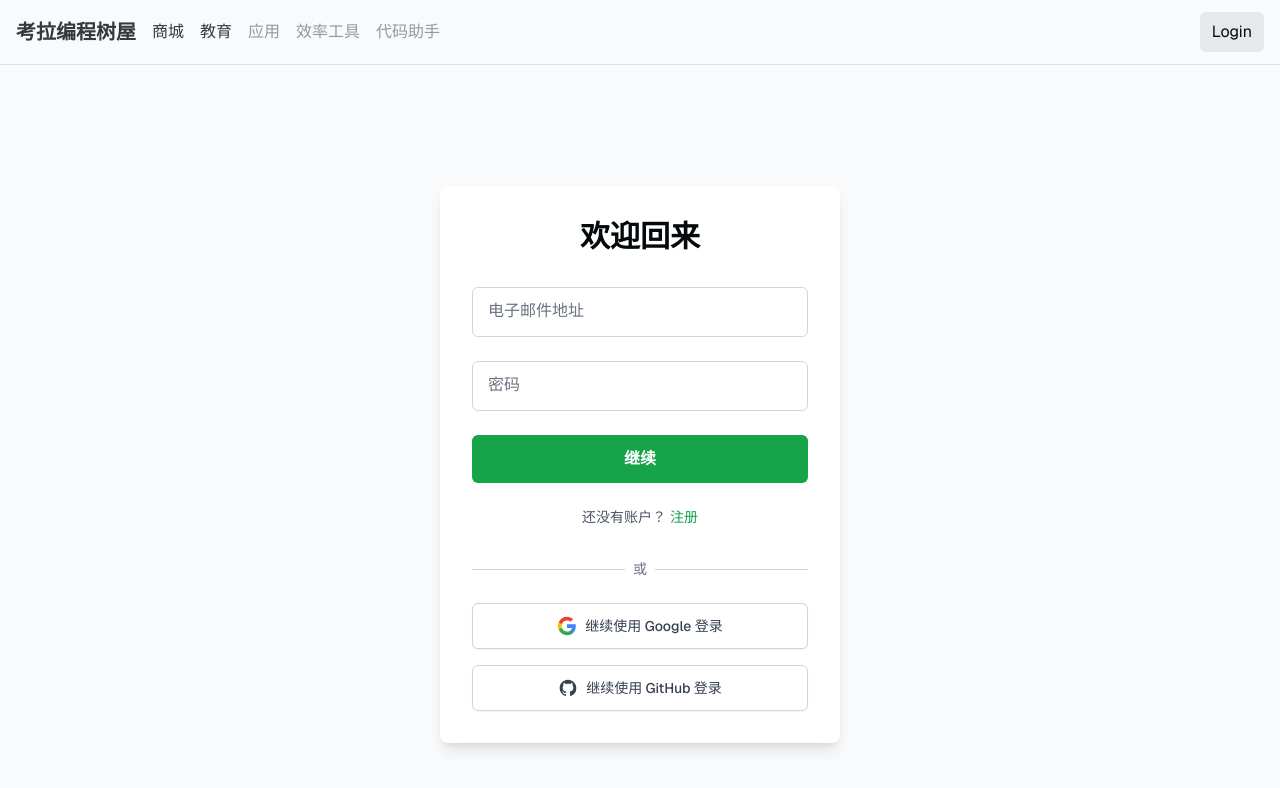
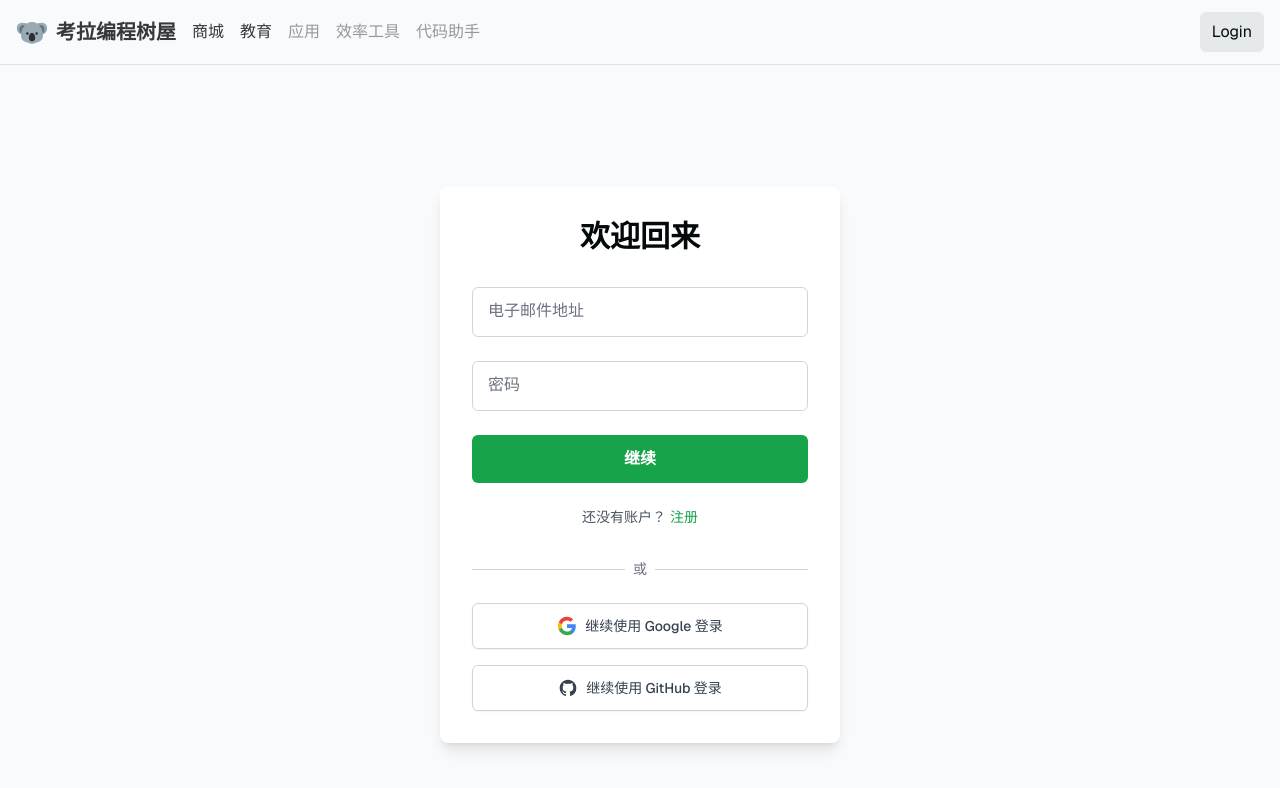
Before and after one commit to hfyydd/agent-store, a Next.js app: page /login in a window 1280 px wide. Shown: the top 788 px of the page. Built offline with nearby package versions, Linux system fonts and the light colour scheme; no server answers.

Commit message:
增加 logo

```diff
--- a/components/NavBar.tsx
+++ b/components/NavBar.tsx
@@ -11,7 +11,7 @@ export default function NavBar() {
         <div className="flex items-center space-x-4">
           <NavLink href="/store" enabled={true} label={
             <div className="flex items-center space-x-2">
-              {/* <Image src="/logo.png" alt="Logo" width={32} height={32} /> */}
+              <Image src="/images/koala.svg" alt="Logo" width={32} height={32} />
               <span className="font-bold text-xl">考拉编程树屋</span>
             </div>
           } />
```
Also changed, not shown: public/images/koala.svg (added).
